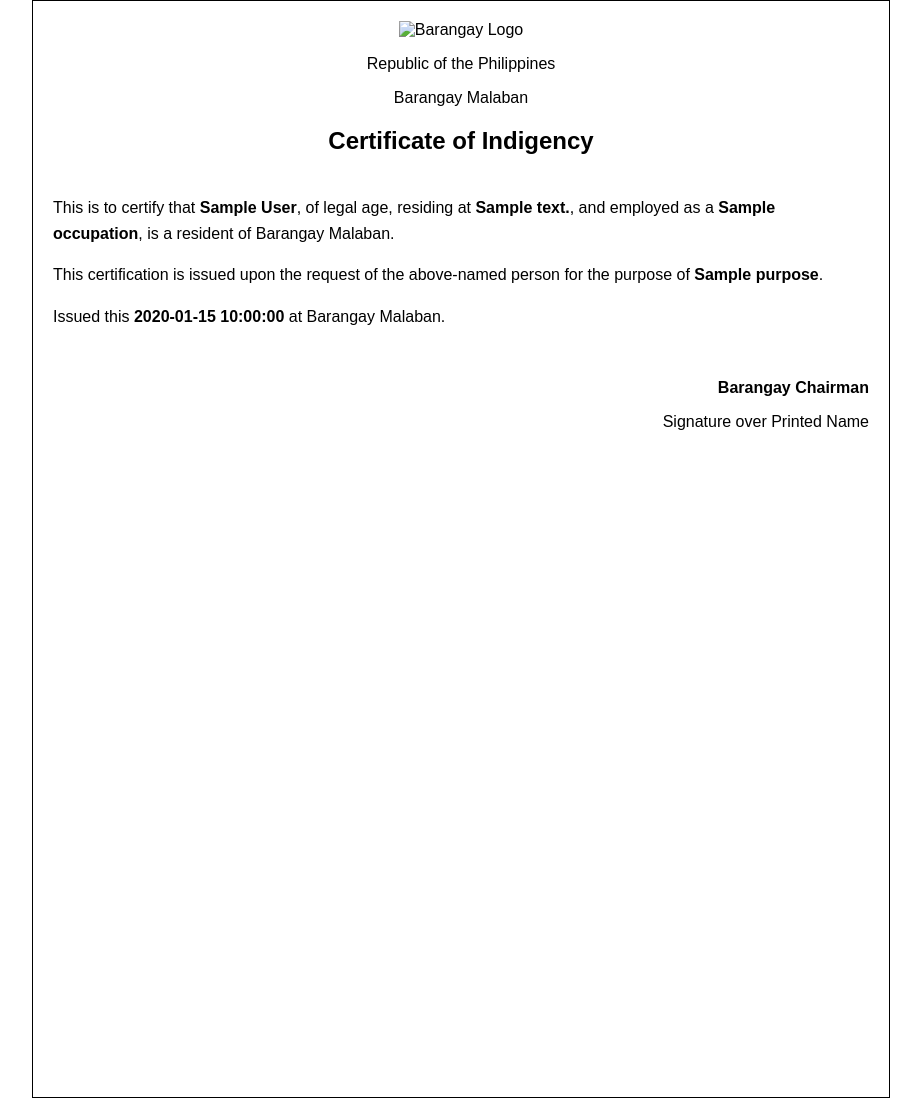
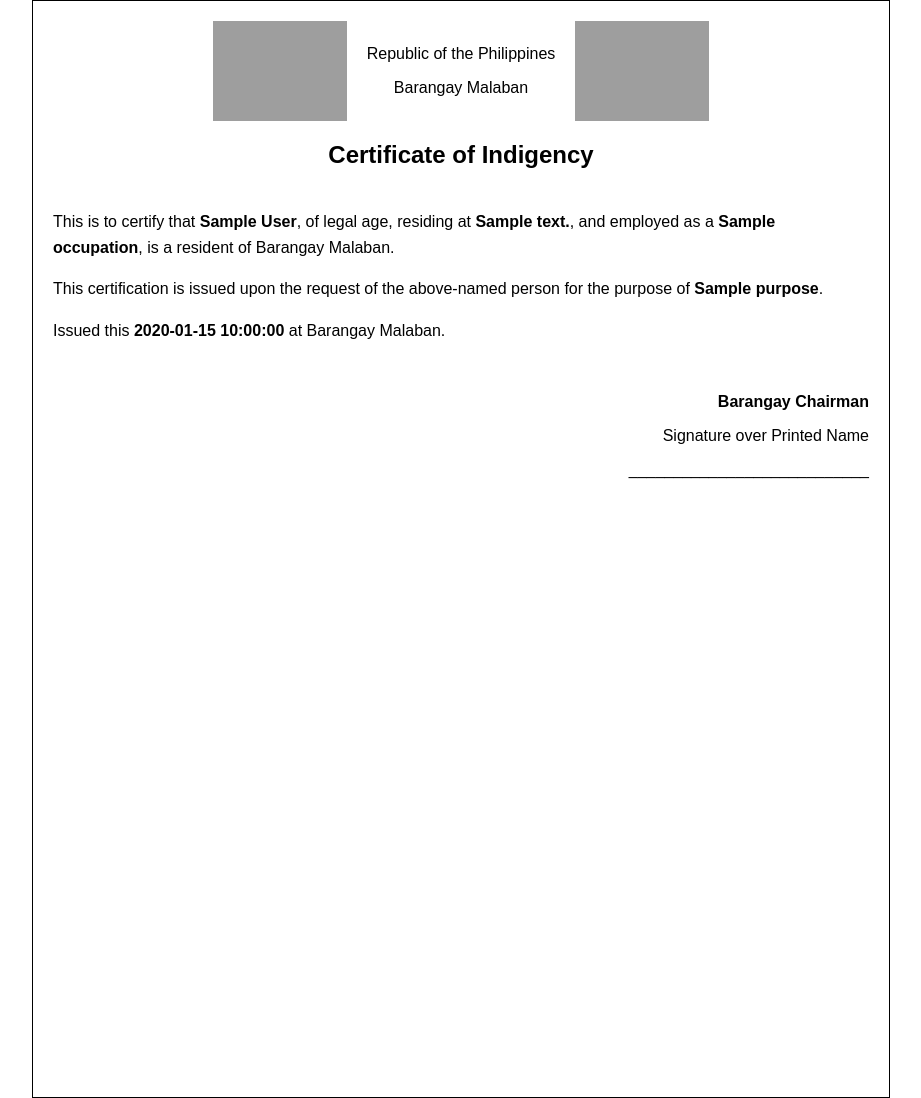
Before and after one commit to jlnmx/Barangay-Indigency-Generator, a Flask app: template templates/certificate_template.html in a window 1280 px wide. Shown: the whole page, without its empty margins (179-1100 px from the left). Run offline with Flask 3, Linux system fonts and the light colour scheme; the template is opened without the code that fills it: most values are stand-ins (such as "Sample title", 1, 10 or a date in 2020); some libraries are stand-ins or nearby versions; grey boxes are pictures that could not be loaded.

Commit message:
Interface update + added logos

```diff
--- a/templates/certificate_template.html
+++ b/templates/certificate_template.html
@@ -1,6 +1,7 @@
 <!DOCTYPE html>
 <html lang="en">
 <head>
+    <link rel="stylesheet" href="styles.css">
     <meta charset="UTF-8">
     <meta name="viewport" content="width=device-width, initial-scale=1.0">
     <title>Certificate of Indigency</title>
@@ -16,10 +17,14 @@
         .header {
             text-align: center;
             margin-bottom: 20px;
+            display: flex;
+            align-items: center;
+            justify-content: center;
         }
         .header img {
-            width: 100px;
-            height: auto;
+
+            height: 100px;
+            margin: 0 20px;
         }
         .certificate-title {
             font-size: 24px;
@@ -38,10 +43,16 @@
     </style>
 </head>
 <body>
+    <div class="logos">
+
+
+    </div>
     <div class="header">
-        <img src="https://via.placeholder.com/100" alt="Barangay Logo">
-        <p>Republic of the Philippines</p>
+        <img src="600px-Binan_City_Seal.png" alt="Philippines Logo">
+        <div><p>Republic of the Philippines</p>
         <p>Barangay Malaban</p>
+        </div>
+        <img src="M3-png.png" alt="Barangay Malaban Logo">
     </div>
 
     <div class="certificate-title">Certificate of Indigency</div>
@@ -57,6 +68,7 @@
     <div class="footer">
         <p><strong>Barangay Chairman</strong></p>
         <p>Signature over Printed Name</p>
+        <p>___________________________</p>
     </div>
 </body>
 </html>
```
